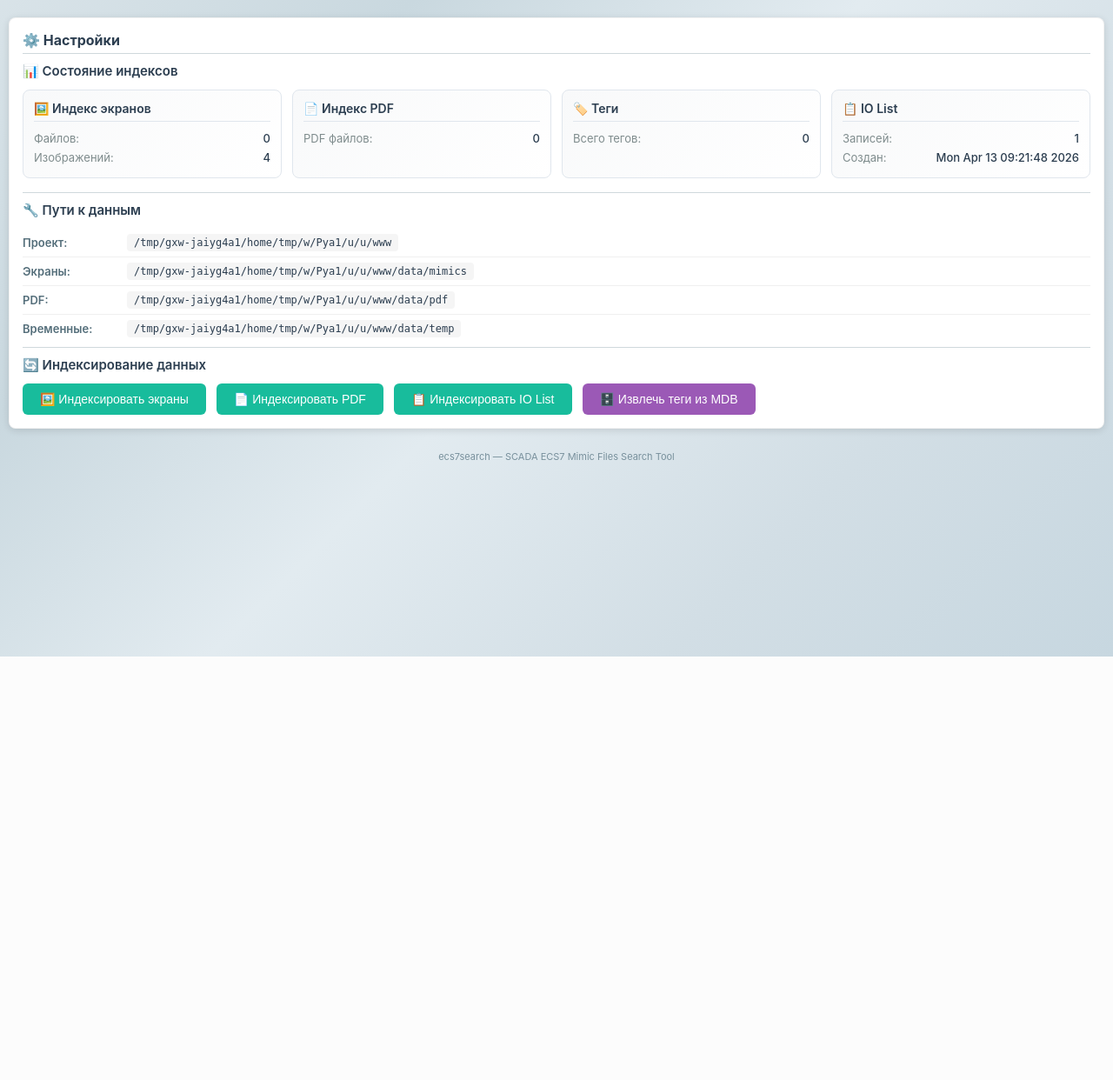
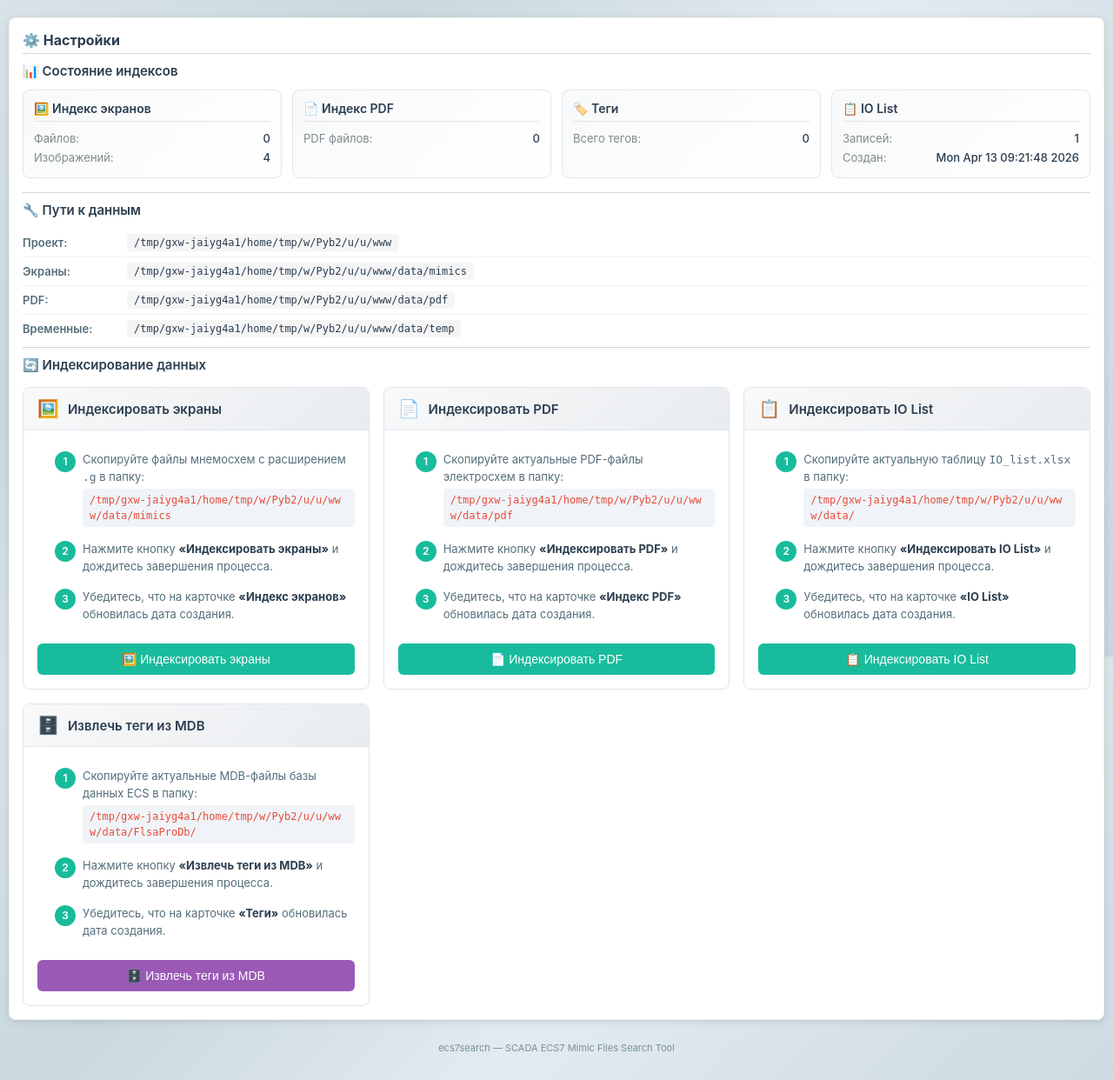
Before and after one commit to SemonoffArt/ecs7search, a Flask app: page /settings in a window 1280 px wide. Shown: the part 45-1287 px from the top of the page at 87% size. Before the commit the page ends 800 px from the top, so only its background shows below. Run offline with Flask 3, Linux system fonts and the light colour scheme.

Commit message:
ui: add indexing instructions with step-by-step guides

```diff
--- a/templates/settings.html
+++ b/templates/settings.html
@@ -139,20 +139,87 @@
         <div id="indexing-result" class="status-result" style="display:none;"></div>
     </div>
 
-    <!-- Кнопки запуска -->
-    <div id="indexing-actions" class="indexing-actions">
+    <!-- Инструкции по индексированию -->
+    <div class="indexing-instructions">
+        <!-- Мнемосхемы -->
+        <div class="instruction-card">
+            <div class="instruction-header">
+                <span class="instruction-icon">🖼️</span>
+                <span class="instruction-title">Индексировать экраны</span>
+            </div>
+            <div class="instruction-body">
+                <ol class="instruction-steps">
+                    <li>Скопируйте файлы мнемосхем с расширением <code>.g</code> в папку:
+                        <code class="path-code">{{ config.mimics_dir }}</code>
+                    </li>
+                    <li>Нажмите кнопку <strong>«Индексировать экраны»</strong> и дождитесь завершения процесса.</li>
+                    <li>Убедитесь, что на карточке <strong>«Индекс экранов»</strong> обновилась дата создания.</li>
+                </ol>
                 <button onclick="startIndexing('mimics')" class="btn btn-index" id="btn-index-mimics">
                     🖼️ Индексировать экраны
                 </button>
+            </div>
+        </div>
+
+        <!-- PDF -->
+        <div class="instruction-card">
+            <div class="instruction-header">
+                <span class="instruction-icon">📄</span>
+                <span class="instruction-title">Индексировать PDF</span>
+            </div>
+            <div class="instruction-body">
+                <ol class="instruction-steps">
+                    <li>Скопируйте актуальные PDF-файлы электросхем в папку:
+                        <code class="path-code">{{ config.pdf_dir }}</code>
+                    </li>
+                    <li>Нажмите кнопку <strong>«Индексировать PDF»</strong> и дождитесь завершения процесса.</li>
+                    <li>Убедитесь, что на карточке <strong>«Индекс PDF»</strong> обновилась дата создания.</li>
+                </ol>
                 <button onclick="startIndexing('pdf')" class="btn btn-index" id="btn-index-pdf">
                     📄 Индексировать PDF
                 </button>
+            </div>
+        </div>
+
+        <!-- IO List -->
+        <div class="instruction-card">
+            <div class="instruction-header">
+                <span class="instruction-icon">📋</span>
+                <span class="instruction-title">Индексировать IO List</span>
+            </div>
+            <div class="instruction-body">
+                <ol class="instruction-steps">
+                    <li>Скопируйте актуальную таблицу <code>IO_list.xlsx</code> в папку:
+                        <code class="path-code">{{ config.project_dir }}/data/</code>
+                    </li>
+                    <li>Нажмите кнопку <strong>«Индексировать IO List»</strong> и дождитесь завершения процесса.</li>
+                    <li>Убедитесь, что на карточке <strong>«IO List»</strong> обновилась дата создания.</li>
+                </ol>
                 <button onclick="startIndexing('io_list')" class="btn btn-index" id="btn-index-io">
                     📋 Индексировать IO List
                 </button>
+            </div>
+        </div>
+
+        <!-- MDB -->
+        <div class="instruction-card">
+            <div class="instruction-header">
+                <span class="instruction-icon">🗄️</span>
+                <span class="instruction-title">Извлечь теги из MDB</span>
+            </div>
+            <div class="instruction-body">
+                <ol class="instruction-steps">
+                    <li>Скопируйте актуальные MDB-файлы базы данных ECS в папку:
+                        <code class="path-code">{{ config.project_dir }}/data/FlsaProDb/</code>
+                    </li>
+                    <li>Нажмите кнопку <strong>«Извлечь теги из MDB»</strong> и дождитесь завершения процесса.</li>
+                    <li>Убедитесь, что на карточке <strong>«Теги»</strong> обновилась дата создания.</li>
+                </ol>
                 <button onclick="startIndexing('mdb')" class="btn btn-index btn-index-mdb" id="btn-index-mdb">
                     🗄️ Извлечь теги из MDB
                 </button>
+            </div>
+        </div>
     </div>
 </div>
 
@@ -385,6 +452,102 @@
 .btn-index-mdb:hover:not(:disabled) {
     background-color: #8e44ad;
 }
+
+/* Инструкции по индексированию */
+.indexing-instructions {
+    display: grid;
+    grid-template-columns: repeat(auto-fit, minmax(320px, 1fr));
+    gap: 16px;
+    margin-top: 16px;
+}
+
+.instruction-card {
+    background: #ffffff;
+    border: 1px solid #e0e6ed;
+    border-radius: 8px;
+    overflow: hidden;
+    transition: box-shadow 0.2s;
+}
+
+.instruction-card:hover {
+    box-shadow: 0 4px 12px rgba(0,0,0,0.08);
+}
+
+.instruction-header {
+    display: flex;
+    align-items: center;
+    gap: 10px;
+    padding: 12px 16px;
+    background: linear-gradient(135deg, #f8f9fa 0%, #e9ecef 100%);
+    border-bottom: 1px solid #e0e6ed;
+}
+
+.instruction-icon {
+    font-size: 20px;
+}
+
+.instruction-title {
+    font-weight: 600;
+    font-size: 15px;
+    color: #2c3e50;
+}
+
+.instruction-body {
+    padding: 16px;
+}
+
+.instruction-steps {
+    margin: 0 0 16px 0;
+    padding-left: 20px;
+    counter-reset: step-counter;
+    list-style: none;
+}
+
+.instruction-steps li {
+    counter-increment: step-counter;
+    position: relative;
+    padding: 8px 0 8px 32px;
+    font-size: 13px;
+    line-height: 1.5;
+    color: #546e7a;
+}
+
+.instruction-steps li::before {
+    content: counter(step-counter);
+    position: absolute;
+    left: 0;
+    top: 8px;
+    width: 24px;
+    height: 24px;
+    border-radius: 50%;
+    background: #18bc9c;
+    color: #ffffff;
+    font-size: 12px;
+    font-weight: 600;
+    display: flex;
+    align-items: center;
+    justify-content: center;
+}
+
+.instruction-steps li strong {
+    color: #2c3e50;
+}
+
+.path-code {
+    display: inline-block;
+    margin-top: 4px;
+    background: #f0f4f8;
+    color: #e74c3c;
+    padding: 4px 8px;
+    border-radius: 4px;
+    font-size: 12px;
+    font-family: monospace;
+    word-break: break-all;
+}
+
+.instruction-body .btn-index {
+    width: 100%;
+}
 </style>
 
 {% endblock %}
```
Lines whose indentation alone changed are shown as unchanged.
